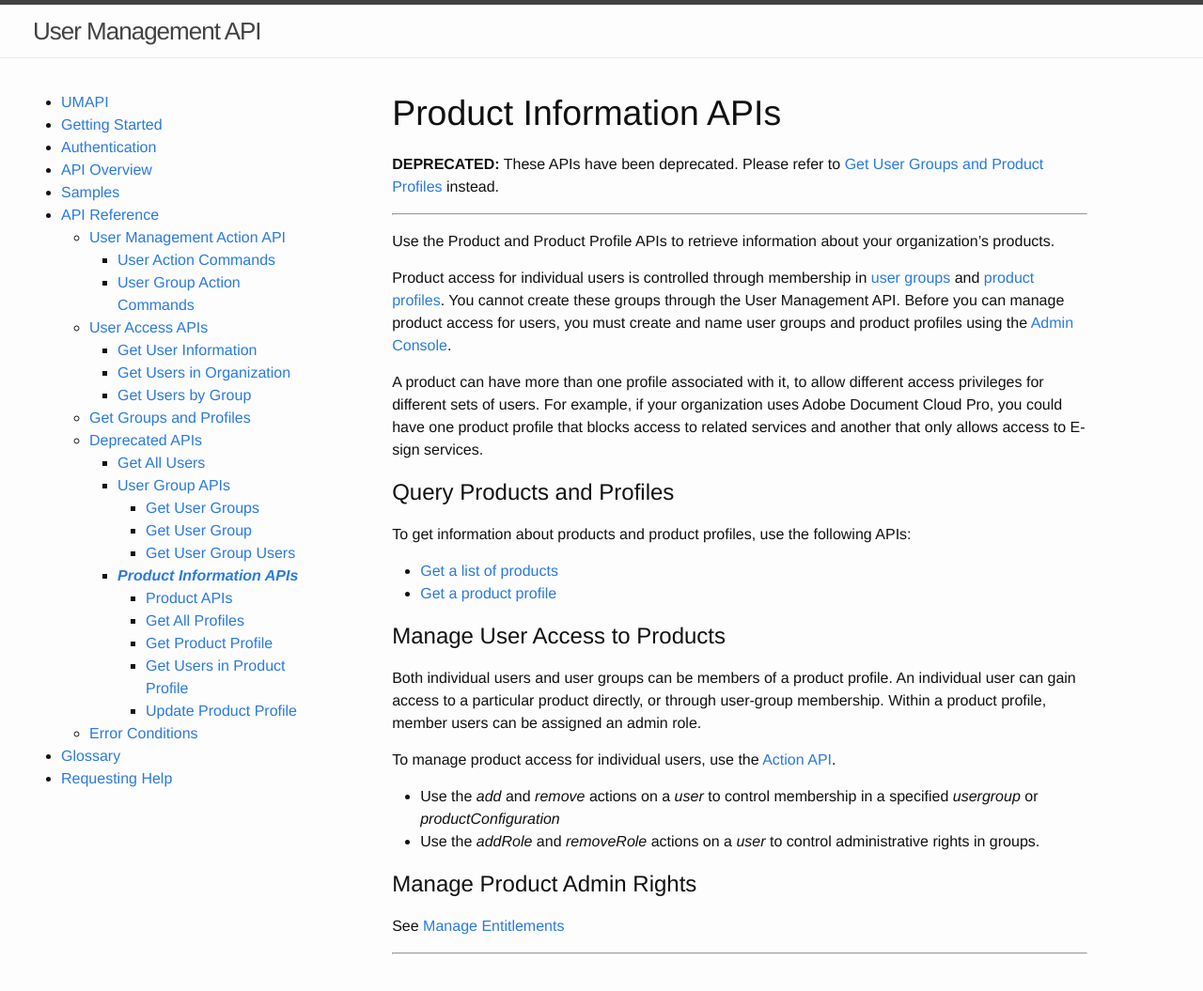
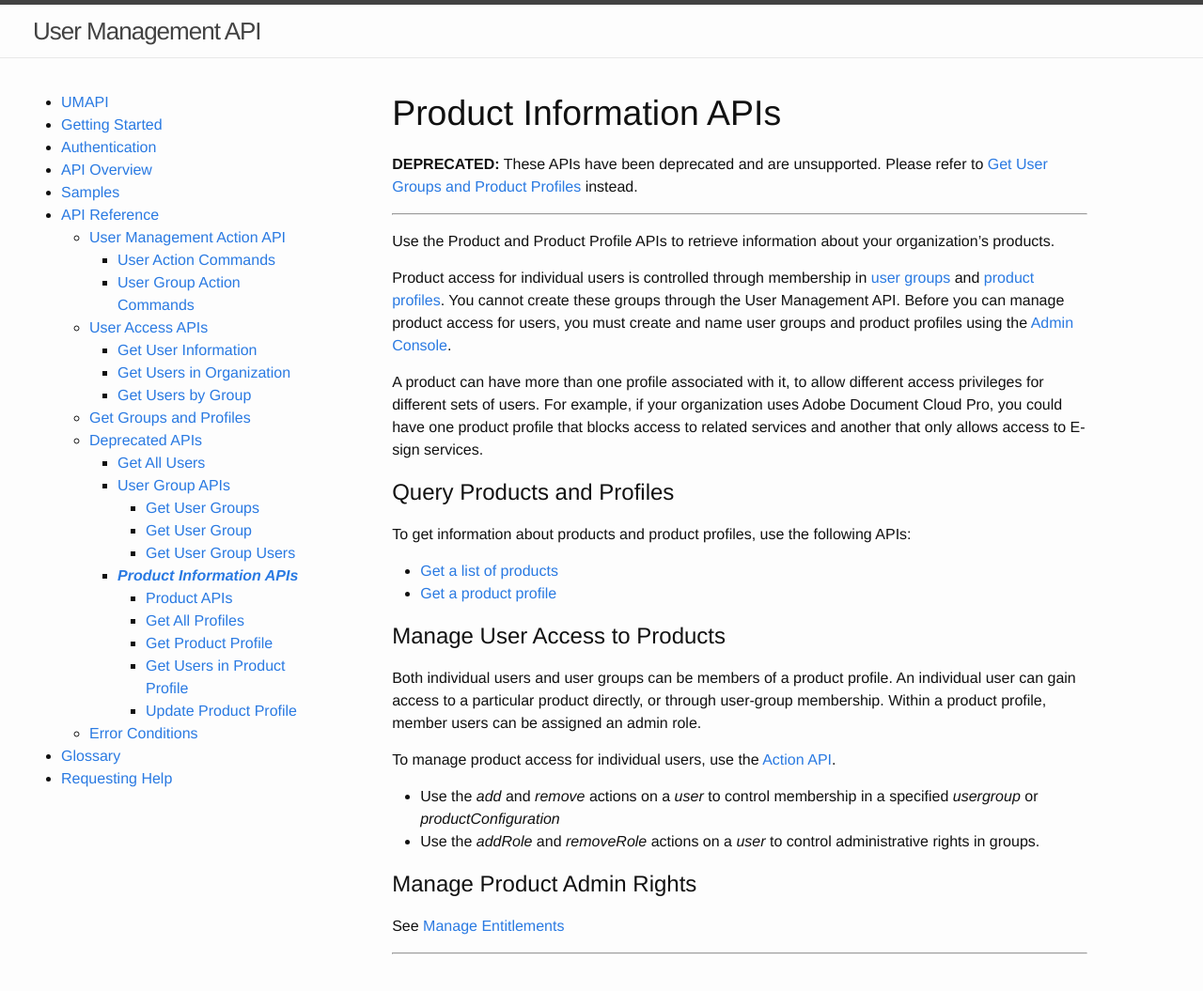
Before and after one commit to adobe-apiplatform/umapi-documentation, a Jekyll site: the page built from docs/en/api/product.md, in a window 1280 px wide and 1062 px high. Shown: the top 1055 px of the window at 94% size. Built offline with Jekyll 4.4.1, drawn with Linux system fonts in a browser that asks for light colours.

Commit message:
Add unsupported text

```diff
--- a/docs/en/api/product.md
+++ b/docs/en/api/product.md
@@ -8,7 +8,7 @@ lang: en
 ---
 # <a name="productInfoApis" class="api-ref-title">Product Information APIs</a>
 
-**DEPRECATED:** These APIs have been deprecated. Please refer to [Get User Groups and Product Profiles](group.md) instead.
+**DEPRECATED:** These APIs have been deprecated and are unsupported. Please refer to [Get User Groups and Product Profiles](group.md) instead.
 
 <hr class="api-ref-rule">
 
```
